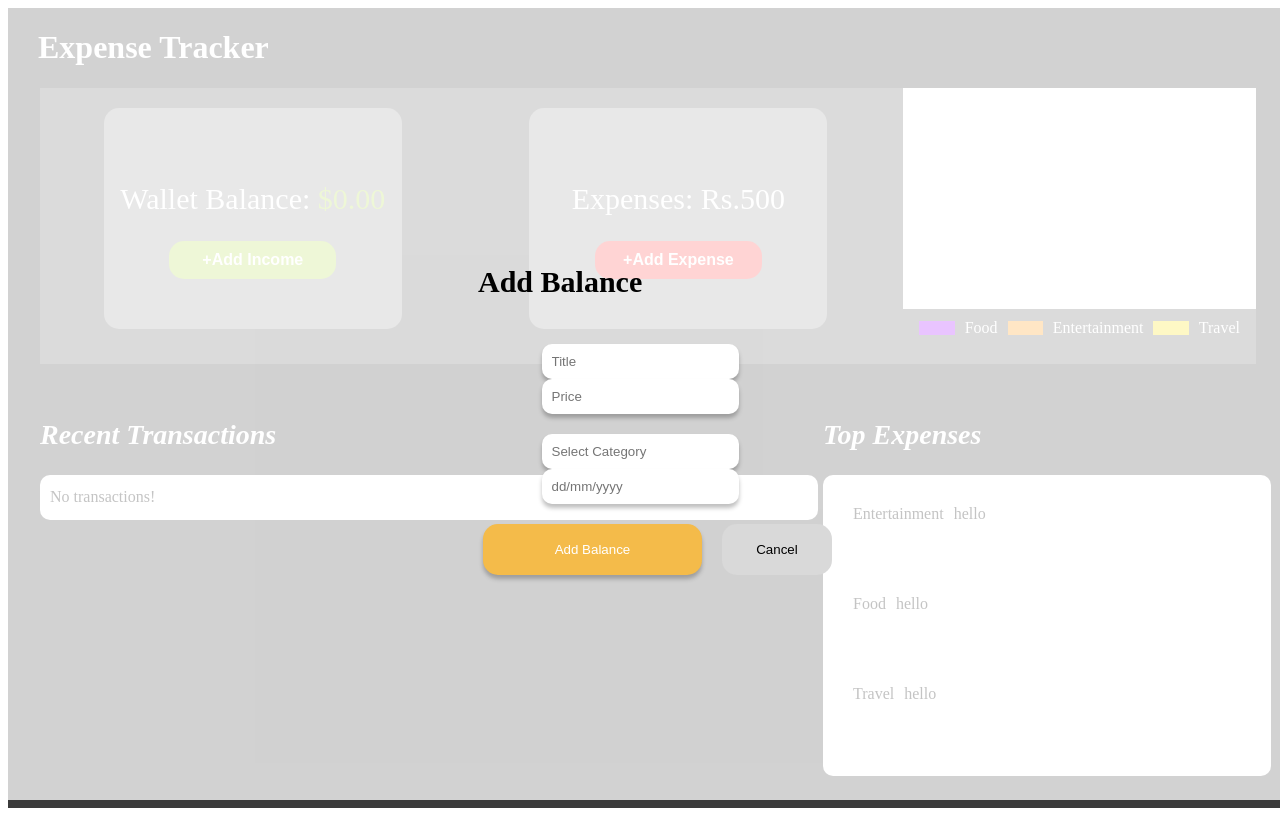
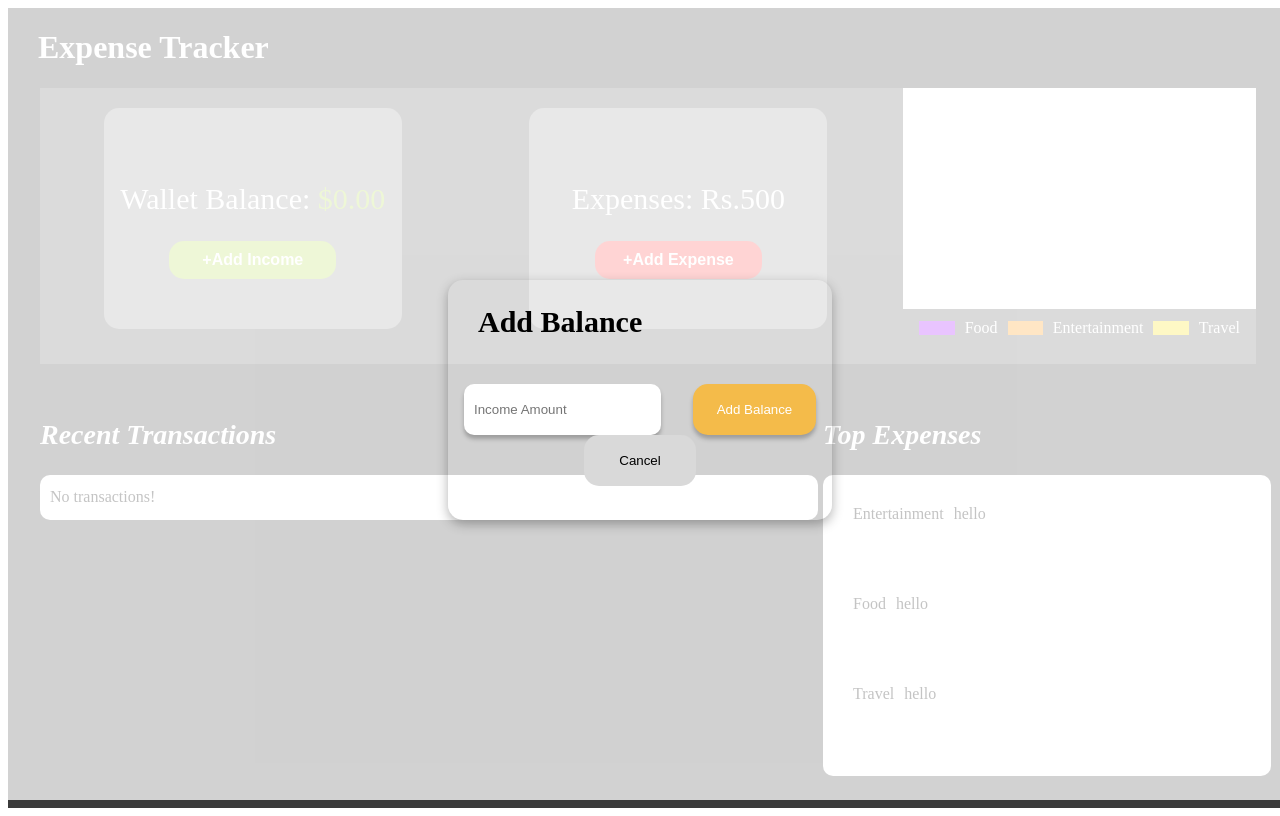
Before and after one commit to mahisrivastava1218/XExpensetracker, a React (Create React App) app in the folder buildout/: page / in a window 1280 px wide. Both pictures are taken after a click on the button "+Add Income". Shown: the top 816 px of the page. Built offline with nearby package versions, Linux system fonts and the light colour scheme.

Commit message:
addbalance

```diff
--- a/buildout/src/ExpenseTracker/ExpenseTracker.jsx
+++ b/buildout/src/ExpenseTracker/ExpenseTracker.jsx
@@ -5,12 +5,13 @@ export default function ExpenseTracker(){
   // we want to show popup but css will same only under the box content change
   const[showPopup,setShowPopup]= useState(false);
   const[popupType,setPopupType]= useState("");
+  const[category,setCategory] = useState("");
   const handleClickAddExpense=()=>{
-      setPopupType("Expenses");
+      setPopupType("expense");
       setShowPopup(true);
   }
   const handleClickAddIncome=()=>{
-      setPopupType("Balance");
+      setPopupType("balance");
       setShowPopup(true);
   }
     return(
@@ -29,21 +30,38 @@ export default function ExpenseTracker(){
           </div>
           {showPopup && (
             <div className={popupStyles.overlay}>
-              <div className={popupStyles.popup} style={{gap:"20px",display:"flex",flexDirection:"column",border:"none"}}>
-                <h2 style={{fontWeight:"700",fontSize:"30px",marginLeft:"30px"}}>Add {popupType}</h2>
+            {popupType === "expense" ? (
+                <div className={popupStyles.expensepopup} style={{gap:"20px",display:"flex",flexDirection:"column",border:"none"}}>
+                <h2 style={{fontWeight:"700",fontSize:"30px",marginLeft:"30px"}}>Add Expenses</h2>
                 <div style={{display:"flex",flexWrap:"wrap",justifyContent:"space-around"}}>
-                  <input className={style.input} placeholder="Title"/>
-                   <input  className={style.input} placeholder="Price"/>
+                  <input name="title"  className={style.input} placeholder="Title"/>
+                   <input name="price" className={style.input} placeholder="Price"/>
                 </div>
                  <div style={{display:"flex",flexWrap:"wrap",justifyContent:"space-around"}}>
-                  <input className={style.input} placeholder="Select Category"/>
-                   <input  className={style.input} placeholder="dd/mm/yyyy"/>
+                  <select className={style.category} name="category" onChange={(e)=>setCategory(e.target.value)} value={category}>
+                    <option>Select Category</option>
+                    <option>Food</option>
+                    <option>Entertainment</option>
+                    <option>Travel</option>
+                  </select>
+                   <input name="date" type="date" className={style.category} placeholder="dd/mm/yyyy"/>
                 </div>
                  <div style={{display:"flex",gap:"20px",marginLeft:"35px"}}>
-                  <button className={style.addbutton}>Add {popupType}</button>
+                  <button type="submit" labeled="Add Expense"  className={style.addbutton}>Add Expense</button>
                   <button className={style.cancelbutton}>Cancel</button>
                 </div>
               </div>
+            ):(
+                <div className={popupStyles.balancepopup} style={{gap:"20px",display:"flex",flexDirection:"column",border:"none"}}>
+                <h2 style={{fontWeight:"700",fontSize:"30px",marginLeft:"30px"}}>Add Balance</h2>
+                <div style={{display:"flex",flexWrap:"wrap",justifyContent:"space-around"}}>
+                   <input name="amount" className={style.input} type="number" placeholder="Income Amount"/>
+                   <button  type="submit" labeled="Add Balance" className={style.addBalance}>Add Balance</button>
+                   <button className={style.cancelbutton}>Cancel</button>
+                </div>
+              </div>
+            )}
+
             </div>
           )}
                     <div style={{height:"100%",width:"29%",display:"flex",flexDirection:"column",gap:"10px"}}>
--- a/buildout/src/ExpenseTracker/ExpenseTracker.module.css
+++ b/buildout/src/ExpenseTracker/ExpenseTracker.module.css
@@ -14,6 +14,14 @@
     box-shadow: 0 4px 4px rgba(0, 0, 0, 0.25);
     border-radius: 10px;
     border: none;
+
+}
+.category{
+    padding: 10px;
+    box-shadow: 0 4px 4px rgba(0, 0, 0, 0.25);
+    border-radius: 10px;
+    border: none;
+    width: 34%;
 }
 .addbutton{
     padding: 10px;
@@ -35,3 +43,14 @@
     border: none;
 
 }
+.addBalance{
+    padding: 10px;
+    box-shadow: 0 4px 4px rgba(0, 0, 0, 0.25);
+    border-radius: 15px;
+    Width:123px;
+    height:51px;
+    background-color: rgba(244, 187, 74, 1);
+    cursor: pointer;
+    color:rgba(255, 255, 255, 1);
+    border: none;
+}
--- a/buildout/src/ExpenseTracker/Popstyle.module.css
+++ b/buildout/src/ExpenseTracker/Popstyle.module.css
@@ -10,10 +10,17 @@
     align-items: center;
     z-index: 1000;
 }
-.popup{
+.expensepopup{
     background-color: "#EFEFEF";
     border-radius: 15px;
     width: 30%;
     height: 40%;
-    box-shadow: 0 4px 1 2px  rgba(0,0,0,0.3);
+    box-shadow: 0 4px 12px  rgba(0,0,0,0.3);
 }
+.balancepopup{
+    background-color: "#EFEFEF";
+    border-radius: 15px;
+    width: 30%;
+    height: 30%;
+    box-shadow: 0 4px 12px  rgba(0,0,0,0.3);
+}
```
